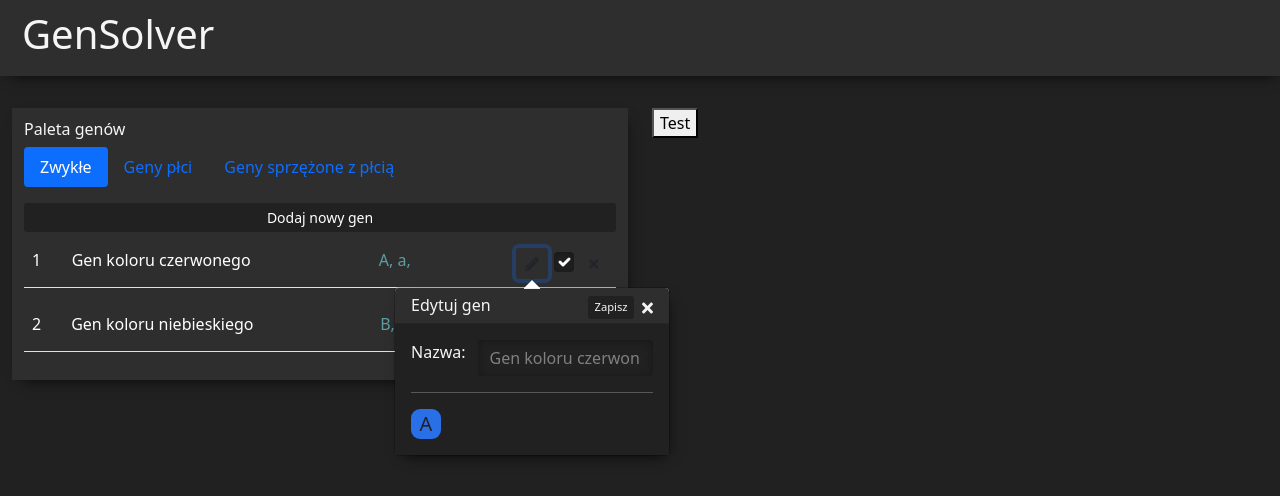
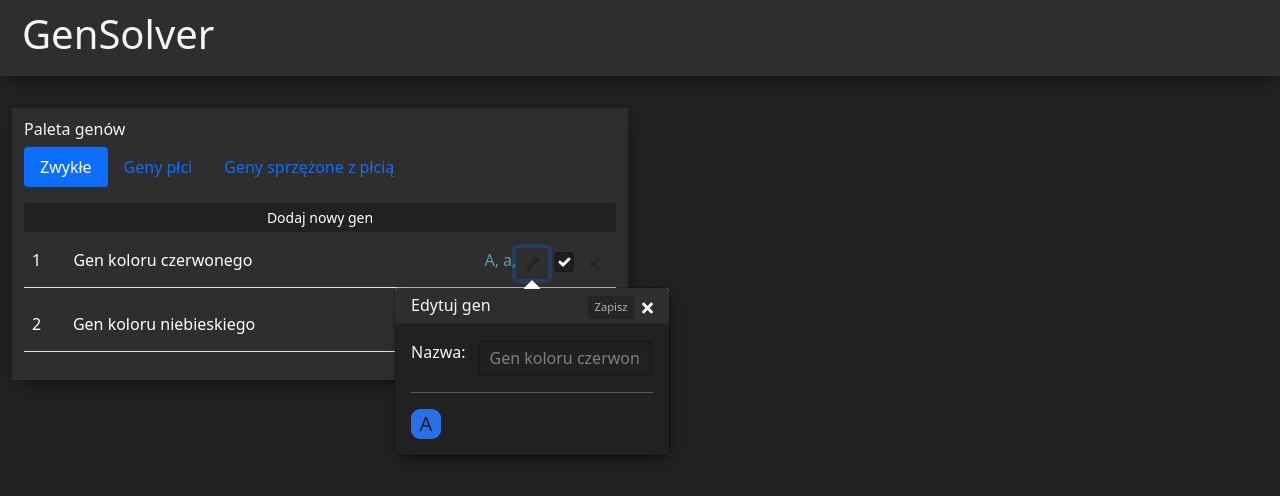
Before and after one commit to adcw/GenSolver, a React (Create React App) app: page / in a window 1280 px wide. Both pictures are taken after a click on the button 532 px from the left and 263 px from the top of the page. Shown: the top 496 px of the page. Built offline with nearby package versions, Linux system fonts and the light colour scheme.

Commit message:
ended previous actions

```diff
--- a/src/App.css
+++ b/src/App.css
@@ -144,6 +144,7 @@ input:focus
 .feedback
 {
   color: rgb(145, 233, 233) !important;
+  text-align: center;
 }
 
 .btn-xs
@@ -152,3 +153,8 @@ input:focus
   font-size: .7rem !important;
   border-radius: .2rem !important;
 }
+
+.txt-right
+{
+  text-align: right;
+}
--- a/src/App.js
+++ b/src/App.js
@@ -6,14 +6,38 @@ import Card from './components/general/Card';
 import { Tab, Tabs, Button } from 'react-bootstrap';
 import GenItem from './components/genepalette/GenItem';
 import { useState, useReducer, useRef} from 'react';
+import AddNewGeneBtn from './components/general/AddNewGeneBtn';
 
 export const ACTION = {
   TOGGLE_ACTIVE: "TOGGLE_ACTIVE",
   DELETE_GENE: "DELETE_GENE",
-  SAVE_SETTINGS: "SAVE_SETTINGS"
+  SAVE_SETTINGS: "SAVE_SETTINGS",
+  ADD_DEFAULT_GENE: "ADD_DEFAULT_GENE"
+};
+
+export const GENE_LIST = {
+  NORMAL: "NORMAL",
+  GENDER: "GENDER",
+  GENDER_LINKED: "GENDER_LINKED"
+}
+
+var currentGeneId = 2;
+export function newGeneId() {
+  return currentGeneId++;
+}
+
+function newGene() {
+  return {
+    "id": newGeneId(),
+    "name": "nowy gen",
+    "allels": [],
+    "isActive": false
+  }
 }
 
 function reducer(state, action) {
+
+  console.log(state);
 
   switch (action.type) {
     case ACTION.TOGGLE_ACTIVE:
@@ -31,6 +55,16 @@ function reducer(state, action) {
       return {
         default_genes: [
           ...state.default_genes.filter((gene) => gene.id !== action.payload.id)
+        ]
+      }
+
+    case ACTION.ADD_DEFAULT_GENE:
+
+      return {
+        ...state,
+        default_genes: [
+          ...state.default_genes,
+          newGene()
         ]
       }
 
@@ -93,11 +127,11 @@ function App() {
               <Tabs variant="pills" defaultActiveKey="normal" id="uncontrolled-tab-example" className="mb-3">
 
                 <Tab eventKey="normal" title="Zwykłe">
-                  <Button className="my-btn-dark w-100 btn-sm">Dodaj nowy gen</Button>
+                  <AddNewGeneBtn targetGeneList={ GENE_LIST.NORMAL } dispatch={dispatch } />
 
                   <div className="pt-2">
-                    { state.default_genes.length === 0 ?
-                      <p>Brak genów</p>
+                    { state.default_genes === undefined || state.default_genes.length === 0 ?
+                      <p className="feedback">Brak genów</p>
                       :
                       state.default_genes.map((v, k) => {
                         return <GenItem gene={ v } key={ k } keyId={ k + 1 } dispatch={ dispatch }/>
@@ -108,12 +142,11 @@ function App() {
                 </Tab>
 
                 <Tab eventKey="gender" title="Geny płci">
-                  <Button className="my-btn-dark w-100 btn-sm">Dodaj nowy gen</Button>
-
+                  <AddNewGeneBtn targetGeneList={ GENE_LIST.GENDER } dispatch={ dispatch }/>
                 </Tab>
 
                 <Tab eventKey="gender-linked" title="Geny sprzężone z płcią">
-                  <Button className="my-btn-dark w-100 btn-sm">Dodaj nowy gen</Button>
+                  <AddNewGeneBtn targetGeneList={GENE_LIST.GENDER_LINKED } dispatch={ dispatch }/>
                 </Tab>
 
               </Tabs>
@@ -122,7 +155,6 @@ function App() {
           </div>
 
           <div className="col-md-6">
-            <button onClick={() => dispatch({ payload: { id: 1 } })}>Test</button>
           </div>
         </div>
 
--- a/src/components/genepalette/GenItem.js
+++ b/src/components/genepalette/GenItem.js
@@ -5,11 +5,12 @@ import { Table, Popover, OverlayTrigger, Form, FormLabel } from 'react-bootstrap
 import GenSymbol from './GenSymbol';
 import './GenItem.css';
 import '../../App.css';
-import { ACTION } from '../../App.js'
+import { ACTION, newGeneId } from '../../App.js'
 
 const GenItem = ({ gene, keyId, dispatch}) => {
 
 	const [isOverlayShown, setOverlayShown] = useState(false);
+	const [newName, setnewName] = useState(gene.name);
 	const nameInput = useRef(null);
 
 	const togggleActive = () => dispatch({ type: ACTION.TOGGLE_ACTIVE, payload: { id: gene.id } })
@@ -21,13 +22,20 @@ const GenItem = ({ gene, keyId, dispatch}) => {
 		setOverlayShown(false);
 	}
 
+	const isChanged = () => {
+		return newName !== gene.name
+	}
+
 	const popover = (
 		<Popover id="popover-basic" className="shadowed genItem-popover">
 			<Popover.Header as="h3" className="bg-second">
 				Edytuj gen
 				<FontAwesomeIcon icon="times" className="f-right dismiss-btn mt-1" onClick={() => setOverlayShown(false)}></FontAwesomeIcon>
 
-				<button className="btn btn-xs my-btn-dark txt-bright f-right mr-2" onClick={ saveSettings }>
+				<button
+					className="btn btn-xs my-btn-dark txt-bright f-right mr-2"
+					onClick={ saveSettings }
+					disabled={ !isChanged() }>
 					Zapisz
 				</button>
 
@@ -38,7 +46,14 @@ const GenItem = ({ gene, keyId, dispatch}) => {
 				<Form>
 					<Form.Group>
 						<FormLabel className="txt-h6" htmlFor="gen-name-input">Nazwa:</FormLabel>
-						<Form.Control ref={ nameInput } type="text" id="gen-name-input" defaultValue={ gene.name }></Form.Control>
+						<Form.Control
+							ref={ nameInput }
+							type="text"
+							id="gen-name-input"
+							defaultValue={ gene.name }
+							onChange={ e => setnewName(e.target.value) }>
+
+							</Form.Control>
 					</Form.Group>
 					<hr />
 
@@ -65,18 +80,16 @@ const GenItem = ({ gene, keyId, dispatch}) => {
 					</td>
 
 					<td>
-						<p className="m-0 txt-blue txt-center fill-empty">
-							{
-								gene.allels.lenght === 0 ? <p className="feedback">brak alleli</p> :
-								gene.allels.map((allel, index) => {
-									return allel + ", ";
-								})
-							}
-						</p>
-					</td>
 
-					<td>
-						<div className="f-right">
+						<div className="f-right d-flex">
+
+							<p className="m-0 txt-blue txt-right fill-empty">
+								{
+									gene.allels.map((allel, index) => {
+										return allel + ", ";
+									})
+								}
+							</p>
 
 							<OverlayTrigger rootClose trigger="click" placement="bottom" overlay={popover} show={isOverlayShown}>
 								<button className="btn btn-sm btn-edit">
--- /dev/null
+++ b/src/components/general/AddNewGeneBtn.js
@@ -0,0 +1,13 @@
+import { Button } from "react-bootstrap"
+import { GENE_LIST, ACTION } from "../../App"
+
+const AddNewGeneBtn = ({targetGeneList, dispatch}) => {
+
+    const addGene = () => dispatch({ type: ACTION.ADD_DEFAULT_GENE, payload: { targetGeneList: targetGeneList }});
+
+    return (
+        <Button className="my-btn-dark w-100 btn-sm" onClick={ addGene }>Dodaj nowy gen</Button>
+    )
+}
+
+export default AddNewGeneBtn
```
